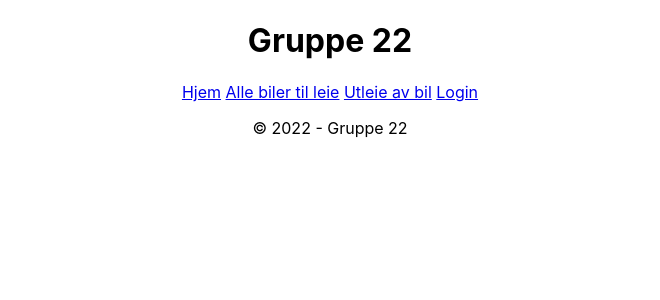
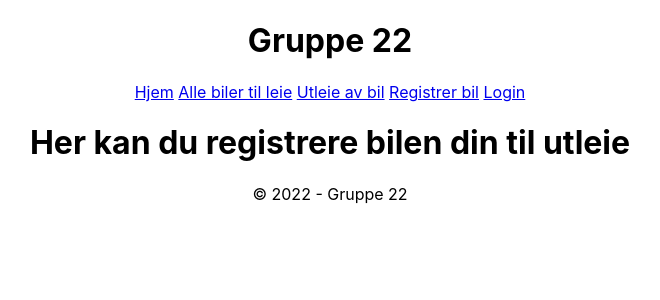
Before and after one commit to Bass4Nation/Software-Engineering-H2022, a React (Create React App) app: page /registrer-bil in a window 1280 px wide. Shown: the top 300 px of the page, without its empty margins (310-970 px from the left). Built offline with nearby package versions, Linux system fonts and the light colour scheme.

Commit message:
La til RegistrerBil.js

```diff
--- a/src/App.js
+++ b/src/App.js
@@ -9,6 +9,7 @@ import Main from "./components/Main.js";
 import Layout from "./components/Layout.js";
 import Utleie from "./components/Utleie";
 import AlleBiler from "./components/AlleBiler";
+import RegistrerBil from "./components/RegistrerBil";
 
 
 function App() {
@@ -21,6 +22,7 @@ function App() {
             <Route path="/utleie" element={<Utleie />} />
             <Route path="/alle-biler" element={<AlleBiler />} />
             <Route path="/login" element={<Login />} />
+            <Route path="/registrer-bil" element={<RegistrerBil />} />
             {/* <Route path="/dashboard" element={<Dashboard />} />  For å se brukerens profil  */}
           </Routes>
         </Layout>
--- a/src/components/Nav.js
+++ b/src/components/Nav.js
@@ -21,6 +21,7 @@ const Nav = () => {
         <Link to="/">Hjem</Link>  {/* Link til forsiden */}
         <Link to="/alle-biler">Alle biler til leie</Link> {/* Link til alle biler som er til leie i systemet */}
         <Link to="/utleie">Utleie av bil</Link>  {/* Link til utleie */}
+        <Link to="/registrer-bil">Registrer bil</Link>  {/* Link til registrering av bil */}
         {/* Viss brukeren er logget inn så skal den bytte på om brukeren er innlogget eller eller utlogget */}
         {false === true ? (
           // <Link to="/Dashboard">Min profil</Link>
--- /dev/null
+++ b/src/components/RegistrerBil.js
@@ -0,0 +1,13 @@
+
+
+
+const RegistrerBil = () => {
+
+    return (
+        <>
+        <h1>Her kan du registrere bilen din til utleie</h1>
+        </>
+    )
+}
+
+export default RegistrerBil;
```
